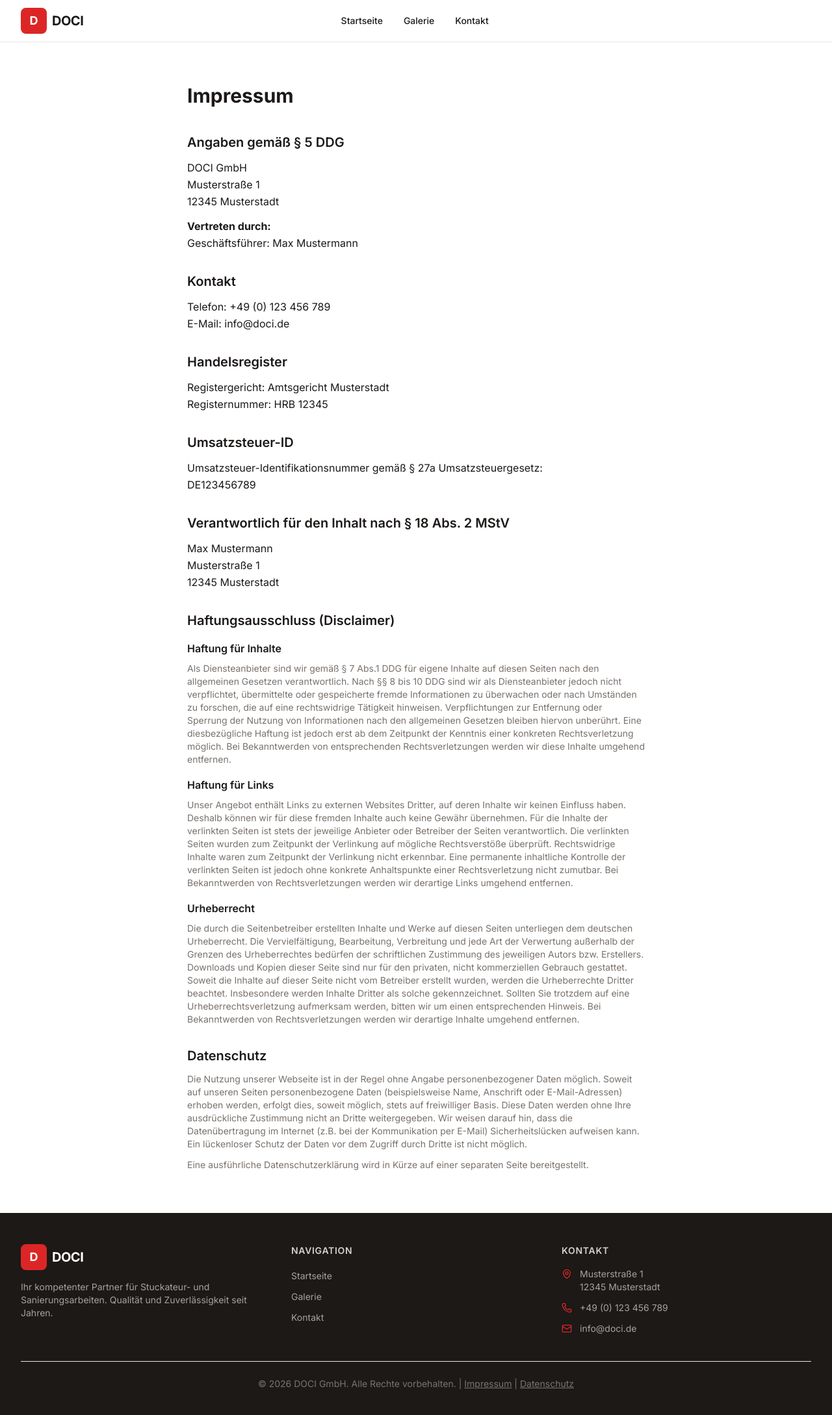
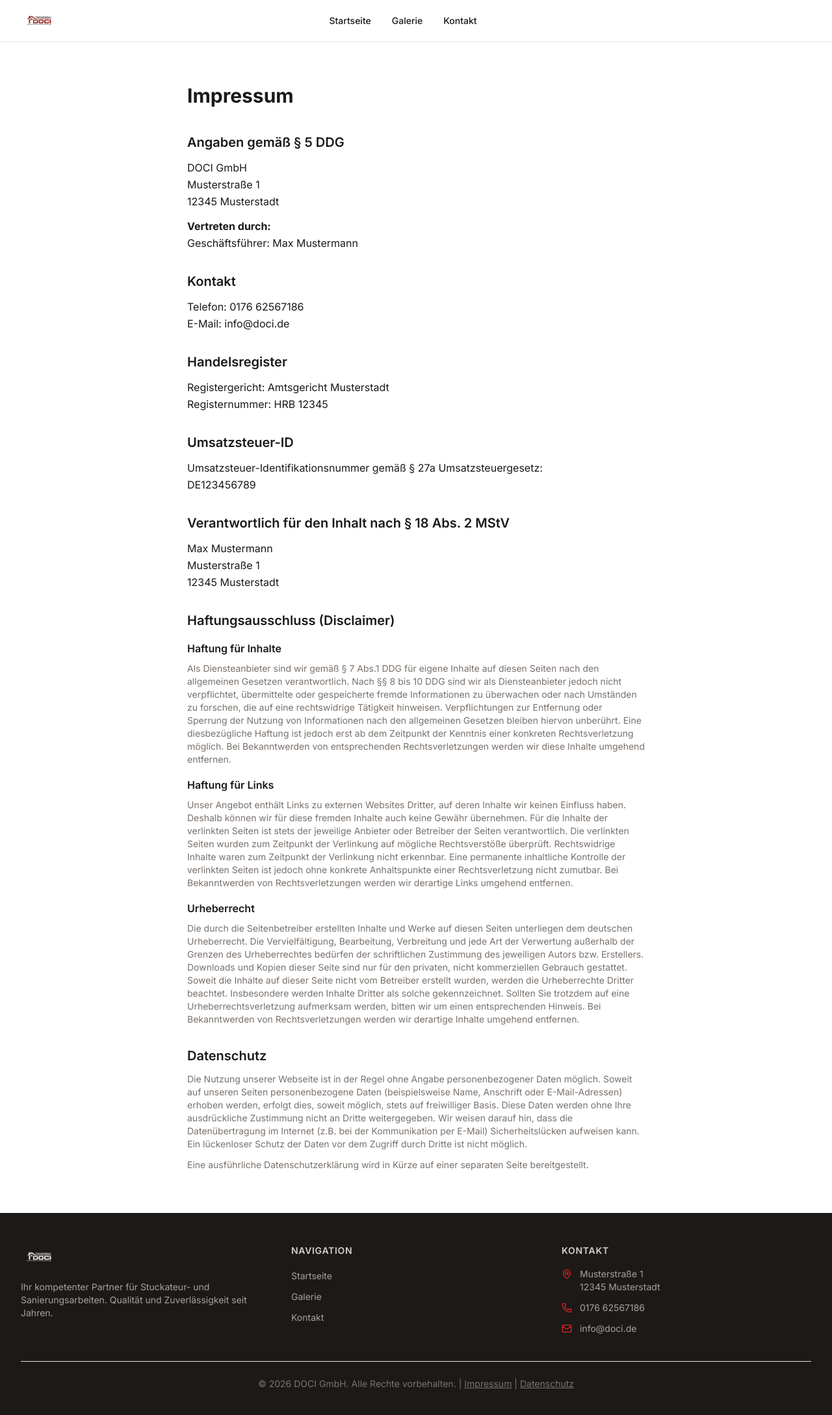
Before and after one commit to Beschdar17/doci, a Next.js app: page /impressum in a window 1280 px wide. Shown: the top 2178 px of the page at 65% size. Built offline with nearby package versions, Linux system fonts and the light colour scheme.

Commit message:
feat: echtes DOCI Logo + Telefonnummer aktualisiert
- Logo aus /public/logo.png in Navbar und Footer
- Telefonnummer auf 0176 62567186 geändert

```diff
--- a/src/components/footer.tsx
+++ b/src/components/footer.tsx
@@ -12,13 +12,12 @@ export function Footer() {
         <div className="grid gap-8 md:grid-cols-3">
           {/* Company */}
           <div>
-            <div className="mb-4 flex items-center gap-2">
-              <div className="flex h-10 w-10 items-center justify-center rounded-lg bg-doci-red">
-                <span className="text-lg font-bold text-white">D</span>
-              </div>
-              <span className="text-xl font-bold tracking-tight text-white">
-                DOCI
-              </span>
+            <div className="mb-4">
+              <img
+                src="/logo.png"
+                alt="DOCI"
+                className="h-10 w-auto brightness-0 invert"
+              />
             </div>
             <p className="text-sm text-white/60">
               Ihr kompetenter Partner für Stuckateur- und Sanierungsarbeiten.
--- a/src/components/logo.tsx
+++ b/src/components/logo.tsx
@@ -8,14 +8,12 @@ interface LogoProps {
 
 export function Logo({ className }: LogoProps) {
   return (
-    <div className={cn("flex items-center gap-2", className)}>
-      {/* Platzhalter für Logo — hier später echtes Logo einfügen */}
-      <div className="flex h-10 w-10 items-center justify-center rounded-lg bg-doci-red">
-        <span className="text-lg font-bold text-white">D</span>
-      </div>
-      <span className="text-xl font-bold tracking-tight text-doci-dark">
-        DOCI
-      </span>
+    <div className={cn("flex items-center", className)}>
+      <img
+        src="/logo.png"
+        alt="DOCI — Trockenbau, Bauunternehmer, Boden Leger"
+        className="h-10 w-auto"
+      />
     </div>
   );
 }
--- a/src/lib/constants.ts
+++ b/src/lib/constants.ts
@@ -54,7 +54,7 @@ export const COMPANY_INFO = {
   street: "Musterstraße 1",
   zip: "12345",
   city: "Musterstadt",
-  phone: "+49 (0) 123 456 789",
+  phone: "0176 62567186",
   email: "info@doci.de",
   geschaeftsfuehrer: "Max Mustermann",
   registergericht: "Amtsgericht Musterstadt",
```
Also changed, not shown: public/logo.png (added), src/Logo.png (added).
